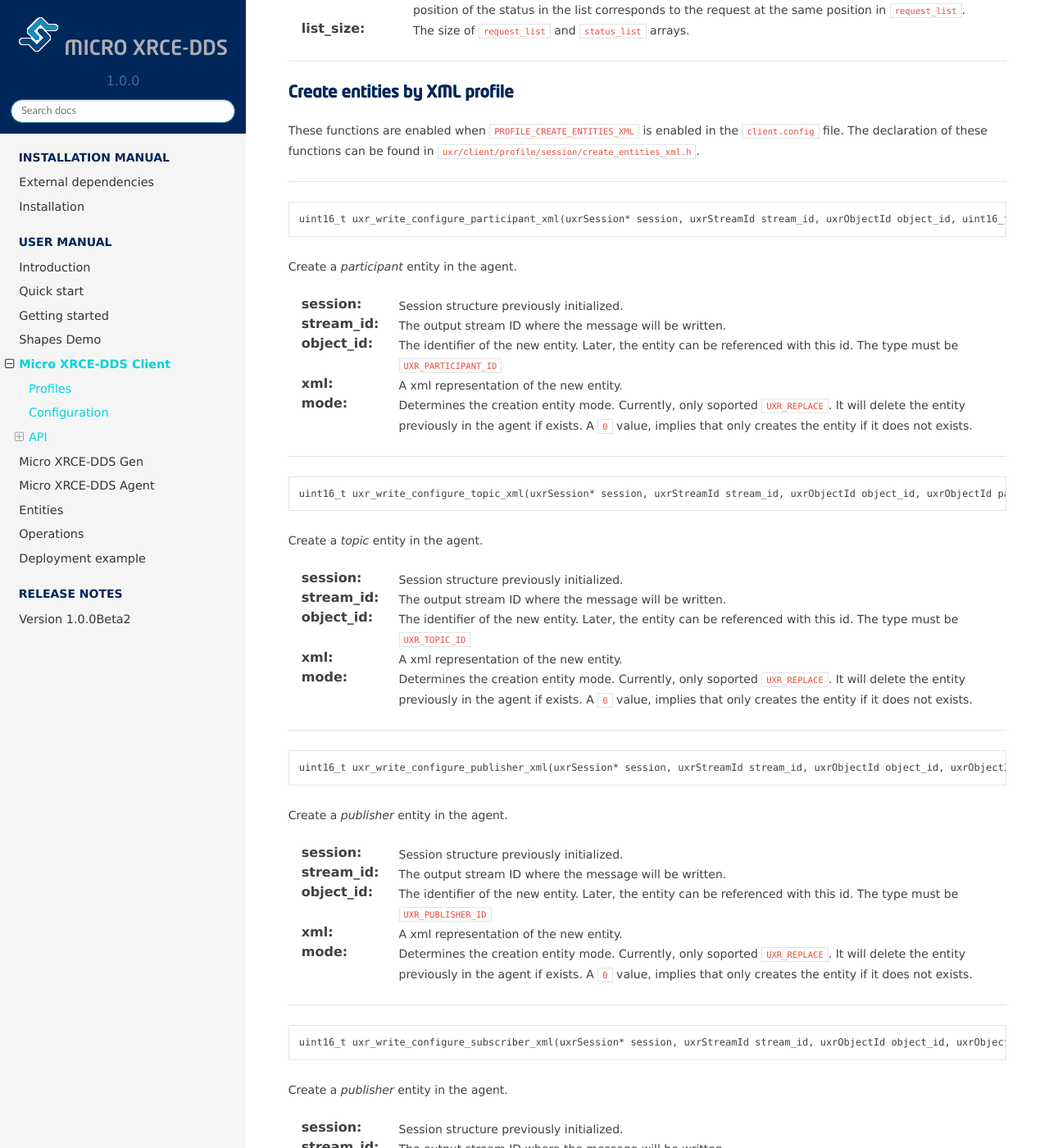
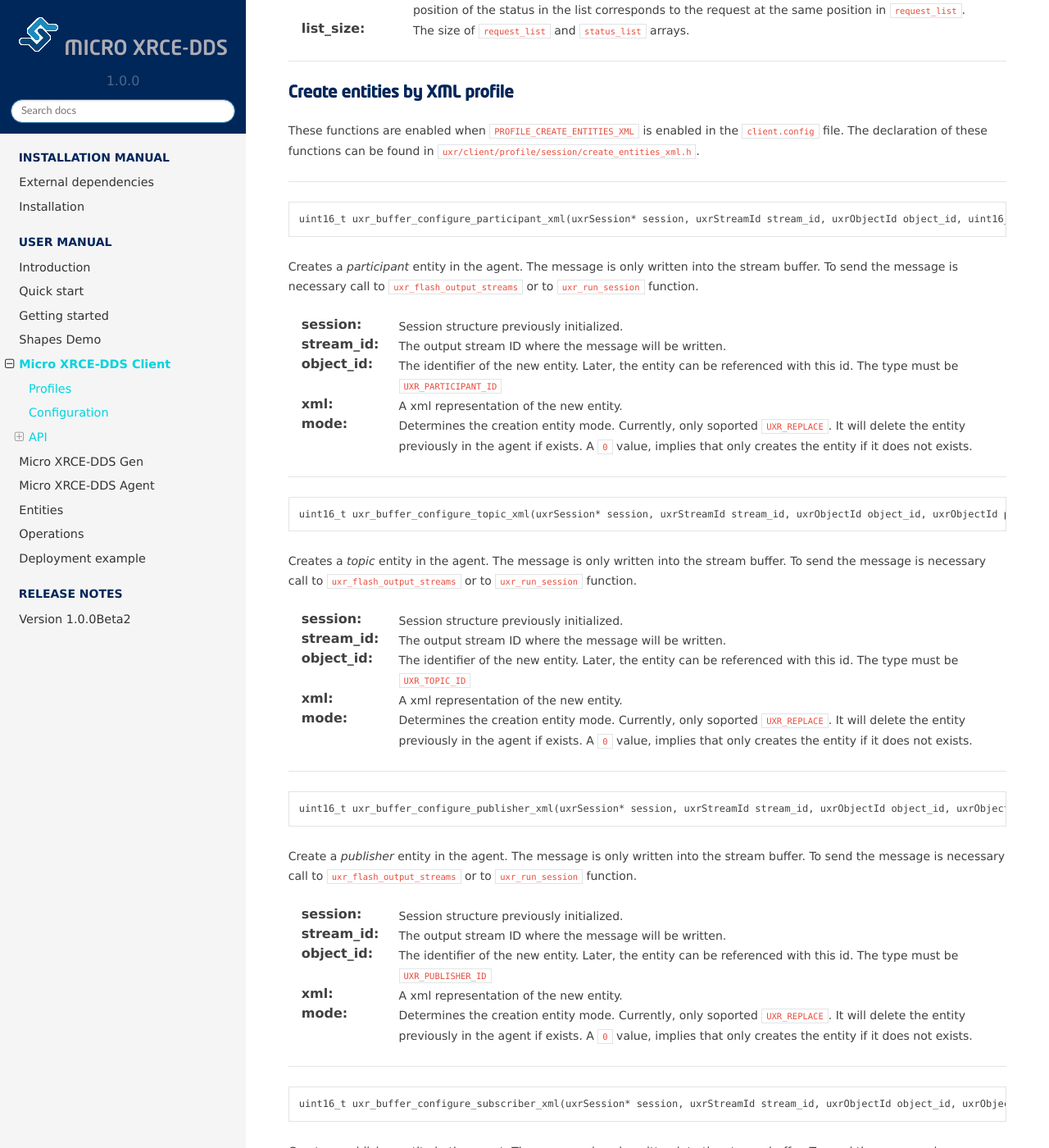
Before and after one commit to eProsima/Micro-XRCE-DDS-docs, a Sphinx documentation site: the page built from docs/client.rst, in a window 1280 px wide and 1400 px high, scrolled down 7664 px. Shown: the whole window at 82% size. Built offline with Sphinx 7.4.7 and the Read the Docs theme 2.0.0, drawn with Linux system fonts in a browser that asks for light colours; some of the changed text lies outside the part shown.

Commit message:
Modified function names write -> buffer (#8)
* Modified function names write -> buffer

* Increase uxr_buffer_ functions documentation.

```diff
--- a/docs/client.rst
+++ b/docs/client.rst
@@ -389,9 +389,11 @@ The declaration of these functions can be found in ``uxr/client/profile/session/
 
 .. code-block:: c
 
-    uint16_t uxr_write_configure_participant_xml(uxrSession* session, uxrStreamId stream_id, uxrObjectId object_id, uint16_t domain, const char* xml, uint8_t mode);
+    uint16_t uxr_buffer_configure_participant_xml(uxrSession* session, uxrStreamId stream_id, uxrObjectId object_id, uint16_t domain, const char* xml, uint8_t mode);
 
-Create a `participant` entity in the agent.
+Creates a `participant` entity in the agent.
+The message is only written into the stream buffer.
+To send the message is necessary call to ``uxr_flash_output_streams`` or to ``uxr_run_session`` function.
 
 :session: Session structure previously initialized.
 :stream_id: The output stream ID where the message will be written.
@@ -408,9 +410,11 @@ Create a `participant` entity in the agent.
 
 .. code-block:: c
 
-    uint16_t uxr_write_configure_topic_xml(uxrSession* session, uxrStreamId stream_id, uxrObjectId object_id, uxrObjectId participant_id, const char* xml, uint8_t mode);
+    uint16_t uxr_buffer_configure_topic_xml(uxrSession* session, uxrStreamId stream_id, uxrObjectId object_id, uxrObjectId participant_id, const char* xml, uint8_t mode);
 
-Create a `topic` entity in the agent.
+Creates a `topic` entity in the agent.
+The message is only written into the stream buffer.
+To send the message is necessary call to ``uxr_flash_output_streams`` or to ``uxr_run_session`` function.
 
 :session: Session structure previously initialized.
 :stream_id: The output stream ID where the message will be written.
@@ -427,9 +431,11 @@ Create a `topic` entity in the agent.
 
 .. code-block:: c
 
-    uint16_t uxr_write_configure_publisher_xml(uxrSession* session, uxrStreamId stream_id, uxrObjectId object_id, uxrObjectId participant_id, const char* xml, uint8_t mode);
+    uint16_t uxr_buffer_configure_publisher_xml(uxrSession* session, uxrStreamId stream_id, uxrObjectId object_id, uxrObjectId participant_id, const char* xml, uint8_t mode);
 
 Create a `publisher` entity in the agent.
+The message is only written into the stream buffer.
+To send the message is necessary call to ``uxr_flash_output_streams`` or to ``uxr_run_session`` function.
 
 :session: Session structure previously initialized.
 :stream_id: The output stream ID where the message will be written.
@@ -446,9 +452,11 @@ Create a `publisher` entity in the agent.
 
 .. code-block:: c
 
-    uint16_t uxr_write_configure_subscriber_xml(uxrSession* session, uxrStreamId stream_id, uxrObjectId object_id, uxrObjectId participant_id, const char* xml, uint8_t mode);
+    uint16_t uxr_buffer_configure_subscriber_xml(uxrSession* session, uxrStreamId stream_id, uxrObjectId object_id, uxrObjectId participant_id, const char* xml, uint8_t mode);
 
 Create a `publisher` entity in the agent.
+The message is only written into the stream buffer.
+To send the message is necessary call to ``uxr_flash_output_streams`` or to ``uxr_run_session`` function.
 
 :session: Session structure previously initialized.
 :stream_id: The output stream ID where the message will be written.
@@ -465,9 +473,11 @@ Create a `publisher` entity in the agent.
 
 .. code-block:: c
 
-    uint16_t uxr_write_configure_datawriter_xml(uxrSession* session, uxrStreamId stream_id, uxrObjectId object_id, uxrObjectId publisher_id, const char* xml, uint8_t mode);
+    uint16_t uxr_buffer_configure_datawriter_xml(uxrSession* session, uxrStreamId stream_id, uxrObjectId object_id, uxrObjectId publisher_id, const char* xml, uint8_t mode);
 
 Create a `datawriter_id` entity in the agent.
+The message is only written into the stream buffer.
+To send the message is necessary call to ``uxr_flash_output_streams`` or to ``uxr_run_session`` function.
 
 :session: Session structure previously initialized.
 :stream_id: The output stream ID where the message will be written.
@@ -484,9 +494,11 @@ Create a `datawriter_id` entity in the agent.
 
 .. code-block:: c
 
-    uint16_t uxr_write_configure_datareader_xml(uxrSession* session, uxrStreamId stream_id, uxrObjectId object_id, uxrObjectId subscriber_id, const char* xml, uint8_t mode);
+    uint16_t uxr_buffer_configure_datareader_xml(uxrSession* session, uxrStreamId stream_id, uxrObjectId object_id, uxrObjectId subscriber_id, const char* xml, uint8_t mode);
 
 Create a `datareader` entity in the agent.
+The message is only written into the stream buffer.
+To send the message is necessary call to ``uxr_flash_output_streams`` or to ``uxr_run_session`` function.
 
 :session: Session structure previously initialized.
 :stream_id: The output stream ID where the message will be written.
@@ -510,9 +522,11 @@ The declaration of these functions can be found in ``uxr/client/profile/session/
 
 .. code-block:: c
 
-    uint16_t uxr_write_create_participant_ref(uxrSession* session, uxrStreamId stream_id, uxrObjectId object_id, const char* ref, uint8_t mode);
+    uint16_t uxr_buffer_create_participant_ref(uxrSession* session, uxrStreamId stream_id, uxrObjectId object_id, const char* ref, uint8_t mode);
 
 Create a `datareader` entity in the agent.
+The message is only written into the stream buffer.
+To send the message is necessary call to ``uxr_flash_output_streams`` or to ``uxr_run_session`` function.
 
 :session: Session structure previously initialized.
 :stream_id: The output stream ID where the message will be written.
@@ -536,9 +550,11 @@ The declaration of these functions can be found in ``uxr/client/profile/session/
 
 .. code-block:: c
 
-    uint16_t uxr_write_delete_entity(uxrSession* session, uxrStreamId stream_id, uxrObjectId object_id);
+    uint16_t uxr_buffer_delete_entity(uxrSession* session, uxrStreamId stream_id, uxrObjectId object_id);
 
 Removes a entity.
+The message is only written into the stream buffer.
+To send the message is necessary call to ``uxr_flash_output_streams`` or to ``uxr_run_session`` function.
 
 :session: Session structure previously initialized.
 :stream_id: The output stream ID where the message will be written.
@@ -555,7 +571,7 @@ The declaration of these functions can be found in ``uxr/client/profile/session/
 
 .. code-block:: c
 
-    uint16_t uxr_write_request_data(uxrSession* session, uxrStreamId stream_id, uxrObjectId datareader_id, uxrStreamId data_stream_id, uxrDeliveryControl* delivery_control);
+    uint16_t uxr_buffer_request_data(uxrSession* session, uxrStreamId stream_id, uxrObjectId datareader_id, uxrStreamId data_stream_id, uxrDeliveryControl* delivery_control);
 
 This function requests a read from a datareader of the agent.
 The returned value is an identifier of the request.
@@ -563,6 +579,8 @@ All received topic will have the same request identifier.
 The topics will be received at the callback topic through the ``run_session`` function.
 If there is no error with the request data, the topics will be received generating a status callback with the value ``UXR_STATUS_OK``.
 If there is an error, a status error will be sent by the agent.
+The message is only written into the stream buffer.
+To send the message is necessary call to ``uxr_flash_output_streams`` or to ``uxr_run_session`` function.
 
 :session: Session structure previously initialized.
 :stream_id: The output stream ID where the message will be written.
```
Also changed, not shown: docs/getting_started.rst (+7 -7 lines), docs/quickstart.rst (+9 -9 lines).
